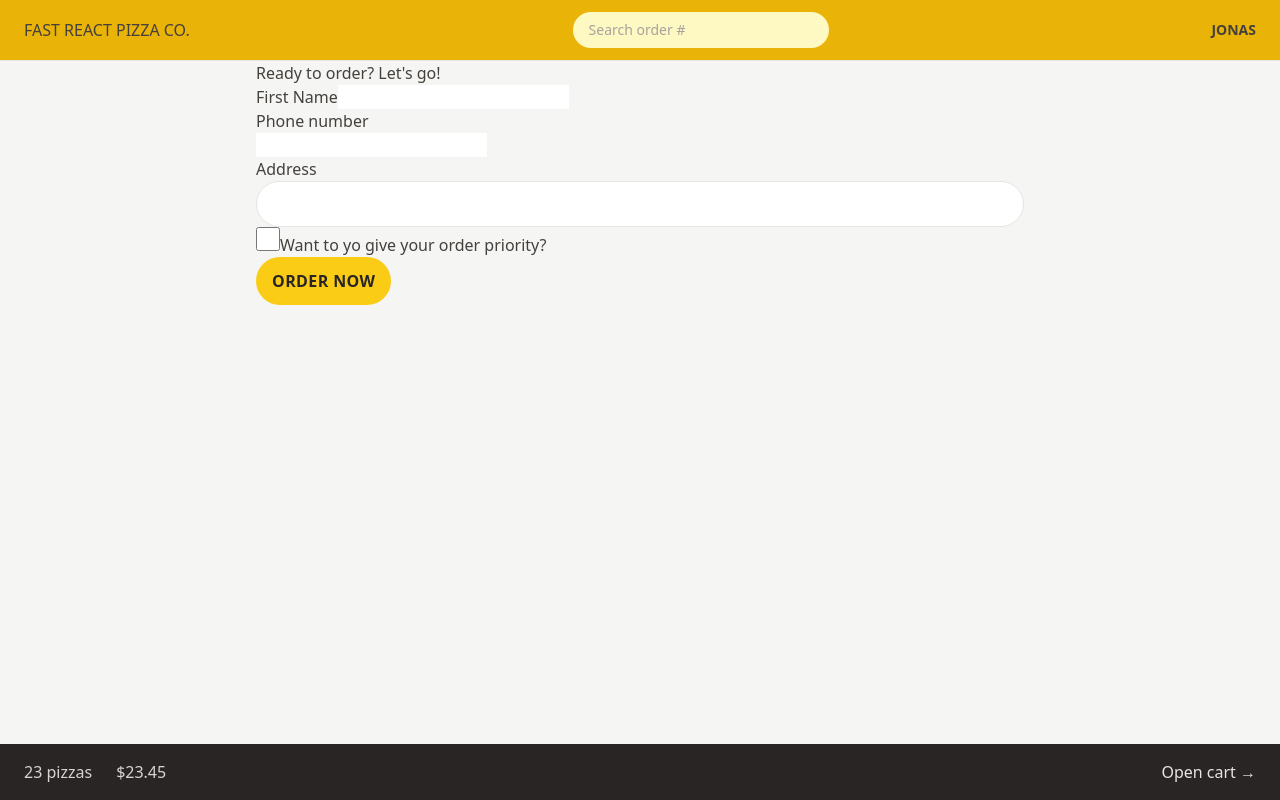
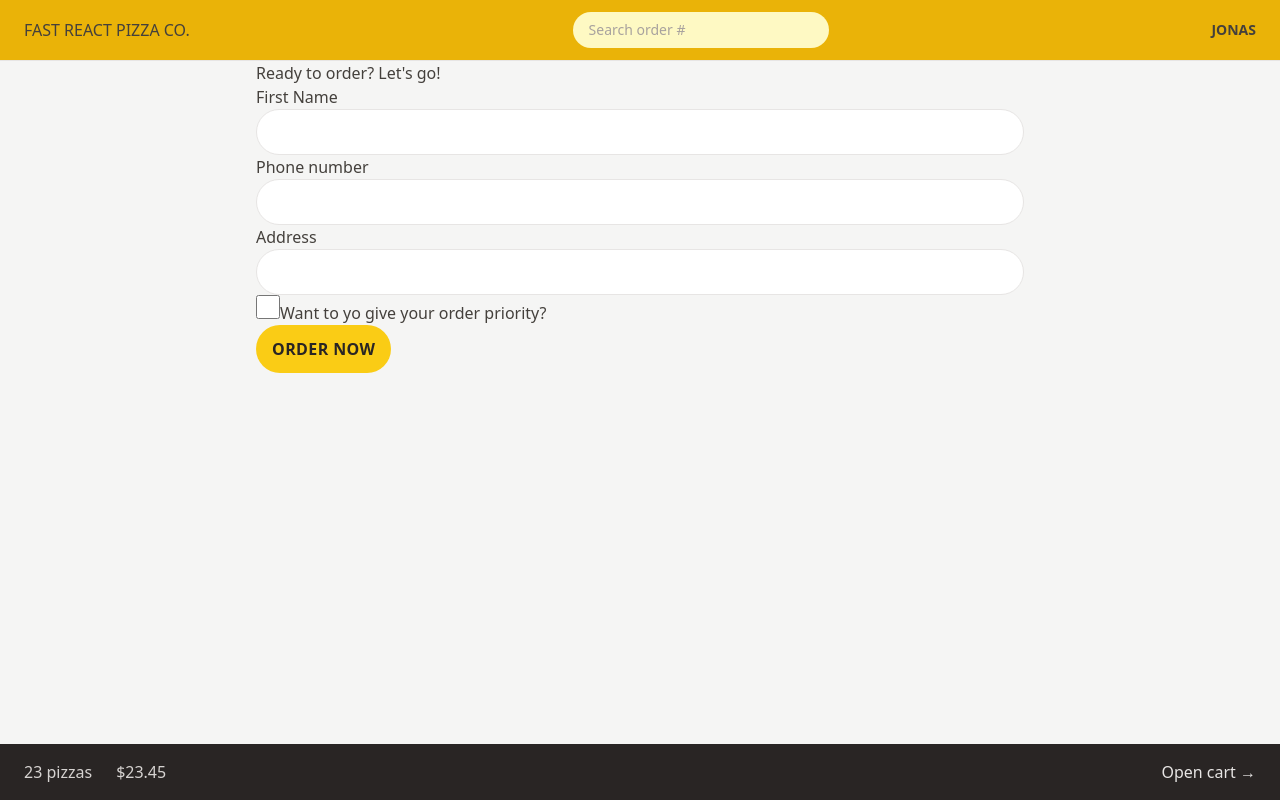
Before and after one commit to cortalo/fast-react-pizza, a React (Vite) app: page /order/new in a window 1280 px wide. Built offline with nearby package versions, Linux system fonts and the light colour scheme.

Commit message:
reusing styles with apply

```diff
--- a/src/features/order/CreateOrder.jsx
+++ b/src/features/order/CreateOrder.jsx
@@ -43,25 +43,20 @@
       <Form method="POST" action="/order/new">
         <div>
           <label>First Name</label>
-          <input type="text" name="customer" required />
+          <input className="input" type="text" name="customer" required />
         </div>
 
         <div>
           <label>Phone number</label>
           <div>
-            <input type="tel" name="phone" required />
+            <input className="input" type="tel" name="phone" required />
           </div>
         </div>
 
         <div>
           <label>Address</label>
           <div>
-            <input
-              className="rounded-full border border-stone-200 px-4 py-2 text-sm transition-all duration-300 placeholder:text-stone-400 focus:outline-none focus:ring focus:ring-yellow-400 w-full md:px-6 md:py-3"
-              type="text"
-              name="address"
-              required
-            />
+            <input className="input" type="text" name="address" required />
           </div>
         </div>
 
--- a/src/index.css
+++ b/src/index.css
@@ -1,6 +1,12 @@
 @tailwind base;
 @tailwind components;
 @tailwind utilities;
+
+@layer components {
+  .input {
+    @apply rounded-full border border-stone-200 px-4 py-2 text-sm transition-all duration-300 placeholder:text-stone-400 focus:outline-none focus:ring focus:ring-yellow-400 w-full md:px-6 md:py-3;
+  }
+}
 
 /* body {
   font-family: system-ui, -apple-system, BlinkMacSystemFont, "Segoe UI", Roboto,
@@ -21,22 +27,37 @@
   width: 45px;
   aspect-ratio: 0.75;
   --c: no-repeat linear-gradient(#333 0 0);
-  background: var(--c) 0% 50%, var(--c) 50% 50%, var(--c) 100% 50%;
+  background:
+    var(--c) 0% 50%,
+    var(--c) 50% 50%,
+    var(--c) 100% 50%;
   background-size: 20% 50%;
   animation: loading 1s infinite linear;
 }
 
 @keyframes loading {
   20% {
-    background-position: 0% 0%, 50% 50%, 100% 50%;
+    background-position:
+      0% 0%,
+      50% 50%,
+      100% 50%;
   }
   40% {
-    background-position: 0% 100%, 50% 0%, 100% 50%;
+    background-position:
+      0% 100%,
+      50% 0%,
+      100% 50%;
   }
   60% {
-    background-position: 0% 50%, 50% 100%, 100% 0%;
+    background-position:
+      0% 50%,
+      50% 100%,
+      100% 0%;
   }
   80% {
-    background-position: 0% 50%, 50% 50%, 100% 100%;
+    background-position:
+      0% 50%,
+      50% 50%,
+      100% 100%;
   }
 }
```
